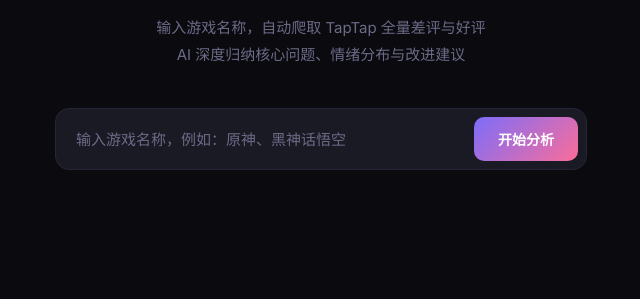
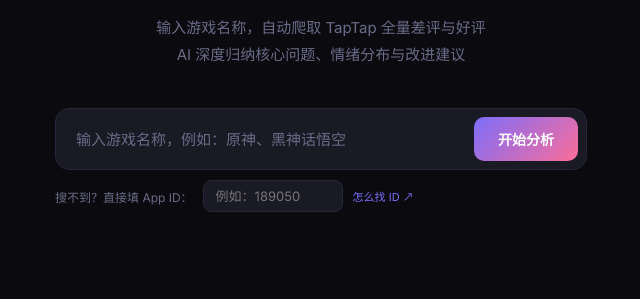
Before and after one commit to nhung9u93diem2325-ai/taptap-analyzer, a Flask app: page / in a window 1280 px wide. Shown: the part 212-511 px from the top of the page, without its empty margins (319-959 px from the left). Run offline with Flask 3, Linux system fonts and the light colour scheme.

Commit message:
Update index.html

```diff
--- a/templates/index.html
+++ b/templates/index.html
@@ -42,6 +42,12 @@ header{padding:28px 48px;display:flex;align-items:center;gap:14px;border-bottom:
 .btn:disabled{opacity:.4;cursor:not-allowed;}
 
 .error-box{background:rgba(248,113,113,.08);border:1px solid rgba(248,113,113,.25);border-radius:10px;padding:14px 18px;color:var(--bad);font-size:13px;margin-top:14px;display:none;}
+.appid-row{display:flex;align-items:center;gap:10px;margin-top:10px;flex-wrap:wrap;}
+.appid-hint{font-size:12px;color:var(--muted);white-space:nowrap;}
+.appid-input{background:var(--card);border:1px solid var(--border);border-radius:8px;padding:7px 12px;color:var(--text);font-size:13px;font-family:inherit;outline:none;width:140px;transition:border-color .2s;}
+.appid-input:focus{border-color:var(--accent);}
+.appid-help{font-size:11px;color:var(--accent);text-decoration:none;white-space:nowrap;}
+.appid-help:hover{text-decoration:underline;}
 
 /* Progress */
 .progress-wrap{max-width:580px;margin:28px auto 0;padding:0 24px;display:none;}
@@ -134,6 +140,11 @@ header{padding:28px 48px;display:flex;align-items:center;gap:14px;border-bottom:
     <input class="search-input" id="gameInput" type="text" placeholder="输入游戏名称，例如：原神、黑神话悟空" />
     <button class="btn" id="analyzeBtn" onclick="startAnalyze()">开始分析</button>
   </div>
+  <div class="appid-row">
+    <span class="appid-hint">搜不到？直接填 App ID：</span>
+    <input class="appid-input" id="appIdInput" type="text" placeholder="例如：189050" />
+    <a class="appid-help" href="https://www.taptap.cn/search?q=" target="_blank">怎么找 ID ↗</a>
+  </div>
   <div class="error-box" id="errorBox"></div>
 </div>
 
@@ -193,7 +204,8 @@ function updateSteps(step) {
 
 async function startAnalyze() {
   const name = document.getElementById("gameInput").value.trim();
-  if (!name) { showErr("请输入游戏名称"); return; }
+  const appId = document.getElementById("appIdInput").value.trim();
+  if (!name && !appId) { showErr("请输入游戏名称，或在下方填写 App ID"); return; }
   hideErr();
   document.getElementById("analyzeBtn").disabled = true;
   document.getElementById("progressWrap").style.display = "block";
@@ -205,10 +217,12 @@ async function startAnalyze() {
   buildSteps();
 
   try {
+    const payload = { game_name: name };
+    if (appId) payload.app_id = appId;
     const resp = await fetch(`${API_BASE}/analyze`, {
       method: "POST",
       headers: { "Content-Type": "application/json" },
-      body: JSON.stringify({ game_name: name })
+      body: JSON.stringify(payload)
     });
     const data = await resp.json();
     if (data.error) { showErr(data.error); document.getElementById("analyzeBtn").disabled = false; return; }
@@ -325,6 +339,7 @@ function resetPage() {
   document.getElementById("resultWrap").style.display = "none";
   document.getElementById("progressWrap").style.display = "none";
   document.getElementById("gameInput").value = "";
+  document.getElementById("appIdInput").value = "";
   document.getElementById("gameInput").focus();
 }
 
```
